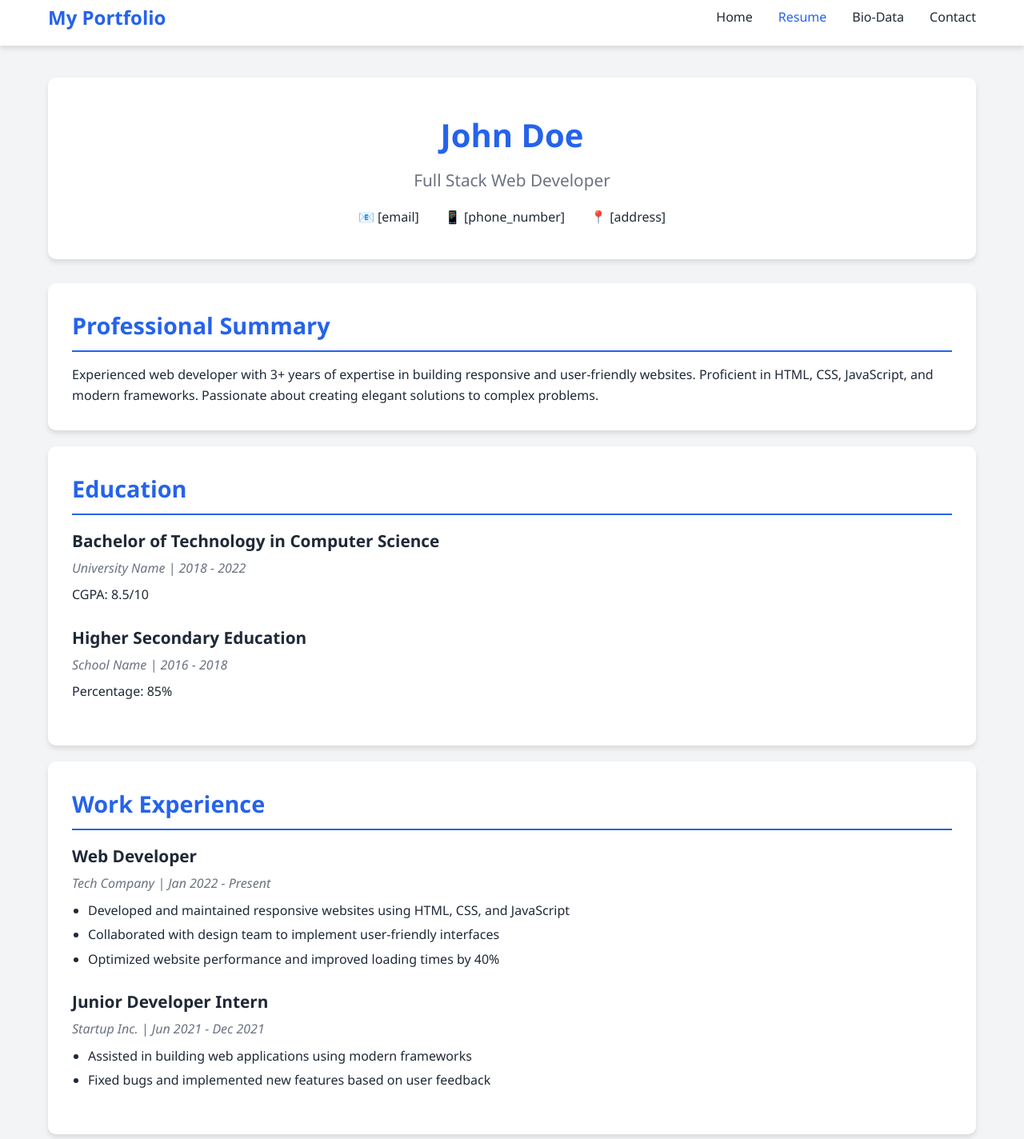
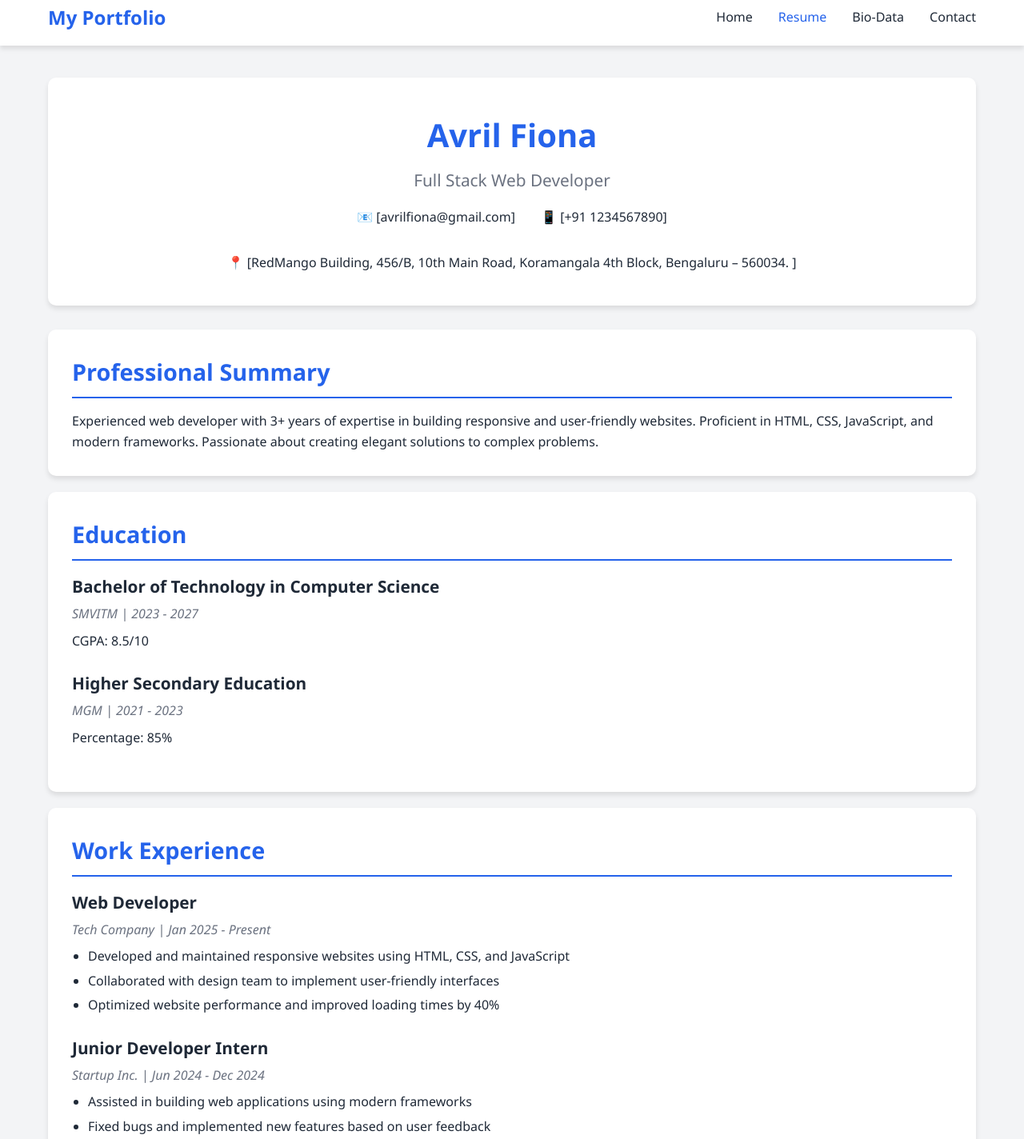
Before and after one commit to avrilfiona29/Web_Tech_Assignment-1, a plain HTML site: page resume.html in a window 1280 px wide. Shown: the part 13-1437 px from the top of the page at 80% size. Drawn offline with Linux system fonts and the light colour scheme.

Commit message:
resume.html

```diff
--- a/resume.html
+++ b/resume.html
@@ -22,12 +22,13 @@
     <section class="resume-section">
         <div class="container">
             <div class="resume-header fade-in">
-                <h1>John Doe</h1>
+                <h1>Avril Fiona</h1>
                 <p class="title">Full Stack Web Developer</p>
                 <div class="contact-info">
-                    <span>📧 [email]</span>
-                    <span>📱 [phone_number]</span>
-                    <span>📍 [address]</span>
+                    <span>📧 [avrilfiona@gmail.com]</span>
+                    <span>📱 [+91 1234567890]</span>
+                    <span>📍 [RedMango Building, 456/B, 10th Main Road, Koramangala 4th Block, Bengaluru – 560034.
+]</span>
                 </div>
             </div>
 
@@ -43,12 +44,12 @@
                     <h2>Education</h2>
                     <div class="item">
                         <h3>Bachelor of Technology in Computer Science</h3>
-                        <p class="meta">University Name | 2018 - 2022</p>
+                        <p class="meta">SMVITM | 2023 - 2027</p>
                         <p>CGPA: 8.5/10</p>
                     </div>
                     <div class="item">
                         <h3>Higher Secondary Education</h3>
-                        <p class="meta">School Name | 2016 - 2018</p>
+                        <p class="meta">MGM | 2021 - 2023</p>
                         <p>Percentage: 85%</p>
                     </div>
                 </div>
@@ -57,7 +58,7 @@
                     <h2>Work Experience</h2>
                     <div class="item">
                         <h3>Web Developer</h3>
-                        <p class="meta">Tech Company | Jan 2022 - Present</p>
+                        <p class="meta">Tech Company | Jan 2025 - Present</p>
                         <ul>
                             <li>Developed and maintained responsive websites using HTML, CSS, and JavaScript</li>
                             <li>Collaborated with design team to implement user-friendly interfaces</li>
@@ -66,7 +67,7 @@
                     </div>
                     <div class="item">
                         <h3>Junior Developer Intern</h3>
-                        <p class="meta">Startup Inc. | Jun 2021 - Dec 2021</p>
+                        <p class="meta">Startup Inc. | Jun 2024 - Dec 2024</p>
                         <ul>
                             <li>Assisted in building web applications using modern frameworks</li>
                             <li>Fixed bugs and implemented new features based on user feedback</li>
```
